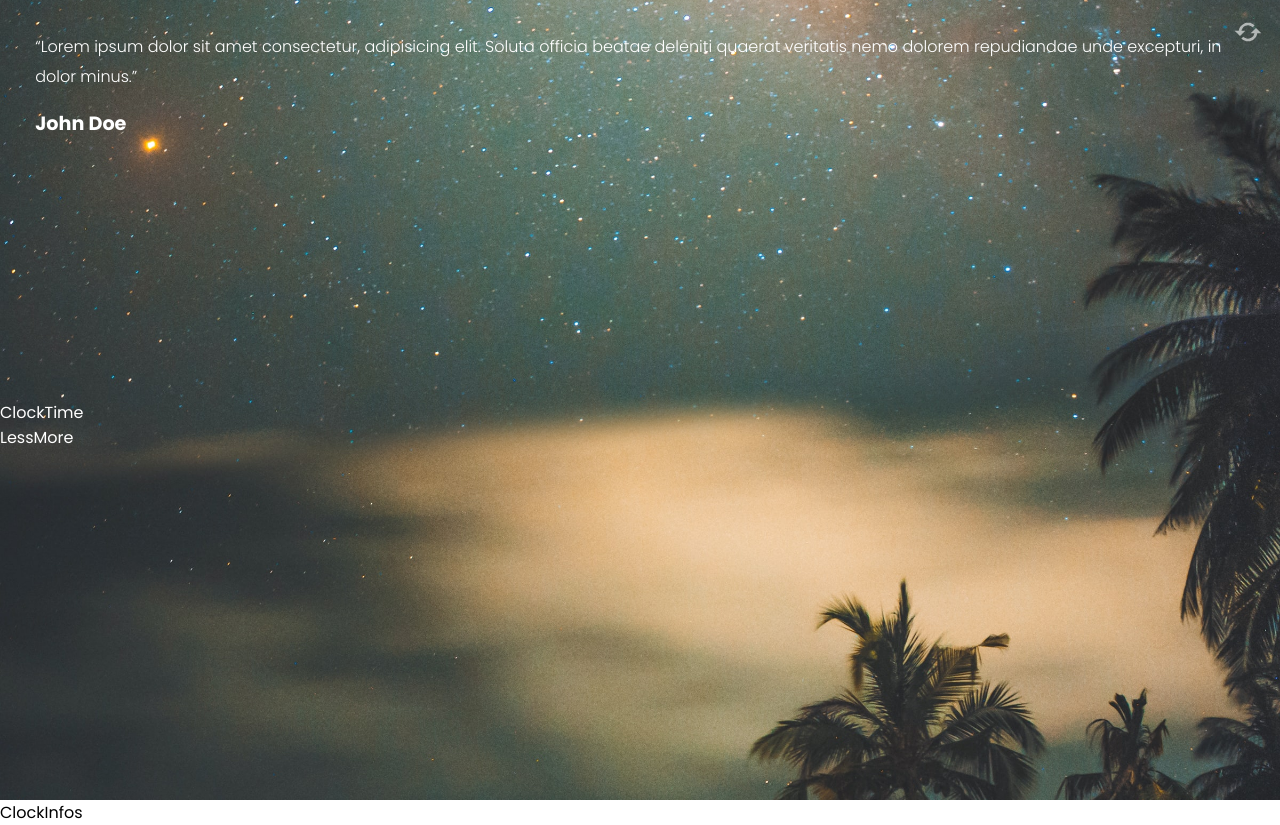
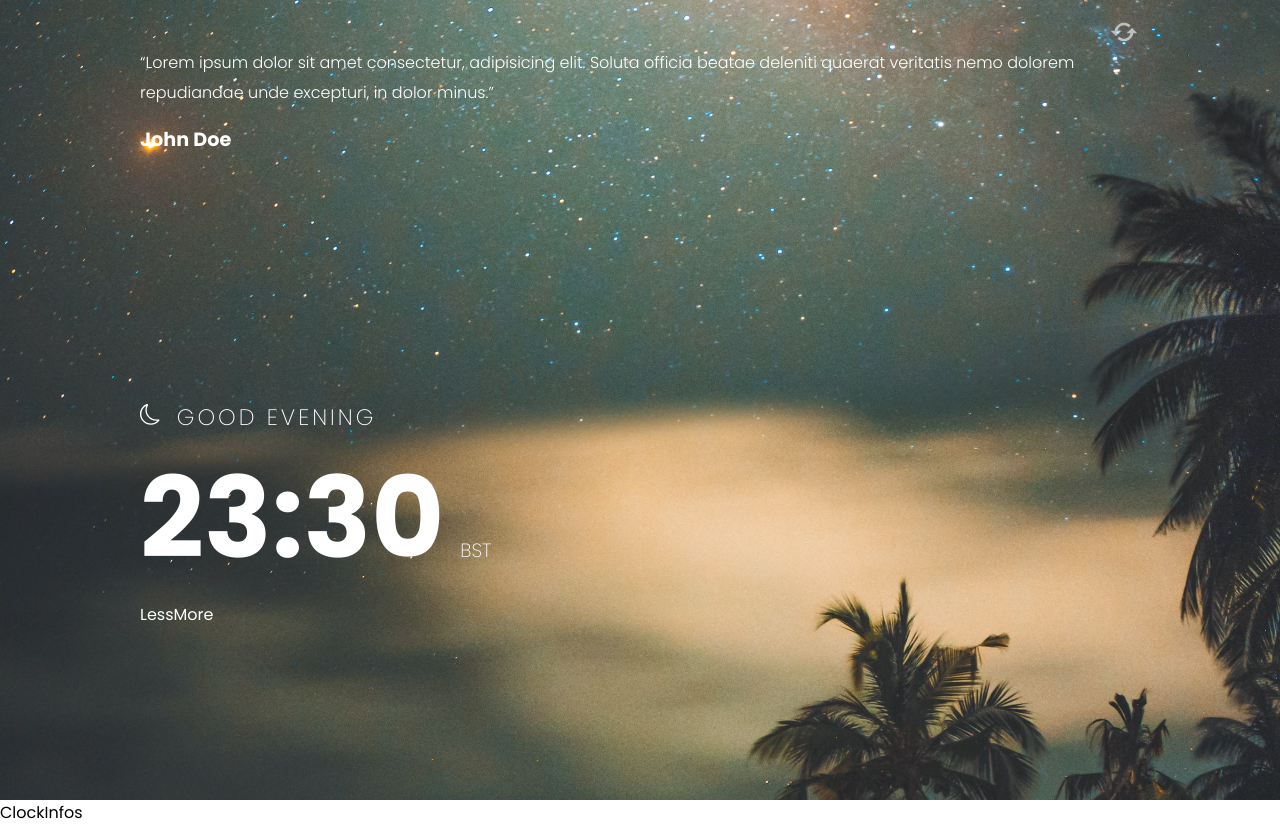
Before and after one commit to AbderrahmaneFadili/clock-app, a React (Create React App) app: page / in a window 1280 px wide. Built offline with nearby package versions, Linux system fonts and the light colour scheme.

Commit message:
Creating the ClockTime Component

```diff
--- a/src/components/Clock/Clock.jsx
+++ b/src/components/Clock/Clock.jsx
@@ -3,13 +3,16 @@ import Quote from "../Quote/Quote";
 import ClockTime from "../ClockTime/ClockTime";
 import LessMore from "../LessMore/LessMore";
 import { ClockContainer } from "./Clock.styles";
+import { Container } from "../../theme/GlobalStyle";
 
 const Clock = () => {
   return (
     <ClockContainer>
-      <Quote />
-      <ClockTime />
-      <LessMore />
+      <Container>
+        <Quote />
+        <ClockTime />
+        <LessMore />
+      </Container>
     </ClockContainer>
   );
 };
--- a/src/components/ClockTime/ClockTime.jsx
+++ b/src/components/ClockTime/ClockTime.jsx
@@ -1,7 +1,28 @@
 import React from "react";
+import {
+  ClockTimeClock,
+  ClockTimeGreating,
+  ClockTimeGreatingIcon,
+  ClockTimeGreatingText,
+  ClockTimeWrapper,
+  TimeZone,
+} from "./ClockTime.styles";
+import { BsMoon } from "react-icons/bs";
 
 const ClockTime = () => {
-  return <div>ClockTime</div>;
+  return (
+    <ClockTimeWrapper>
+      <ClockTimeGreating>
+        <ClockTimeGreatingIcon>
+          <BsMoon />
+        </ClockTimeGreatingIcon>
+        <ClockTimeGreatingText>Good Evening</ClockTimeGreatingText>
+      </ClockTimeGreating>
+      <ClockTimeClock>
+        23:30<TimeZone>BST</TimeZone>
+      </ClockTimeClock>
+    </ClockTimeWrapper>
+  );
 };
 
 export default ClockTime;
--- a/src/components/ClockTime/ClockTime.styles.js
+++ b/src/components/ClockTime/ClockTime.styles.js
@@ -0,0 +1,33 @@
+import styled from "styled-components";
+
+export const ClockTimeWrapper = styled.div`
+  display: flex;
+  flex-direction: column;
+`;
+
+export const ClockTimeGreating = styled.span`
+  display: flex;
+  align-items: center;
+`;
+
+export const ClockTimeGreatingIcon = styled.span`
+  margin-right: 1rem;
+  font-size: 1.3rem;
+`;
+
+export const ClockTimeGreatingText = styled.span`
+  font-size: 1.4rem;
+  text-transform: uppercase;
+  font-weight: 200;
+  letter-spacing: 3px;
+`;
+
+export const ClockTimeClock = styled.h1`
+  font-size: 7rem;
+`;
+
+export const TimeZone = styled.span`
+  font-size: 1.2rem;
+  font-weight: 200;
+  margin-left: 1rem;
+`;
--- a/src/components/Quote/Quote.styles.js
+++ b/src/components/Quote/Quote.styles.js
@@ -4,7 +4,7 @@ import { BiRefresh } from "react-icons/bi";
 export const QuoteWrapper = styled.div`
   display: flex;
   flex-direction: column;
-  padding: 2rem 2.2rem;
+  padding: 3rem 0;
   height: 50vh;
   position: relative;
 `;
@@ -22,7 +22,7 @@ export const QuoteAuthor = styled.h5`
 
 export const Refresh = styled(BiRefresh)`
   position: absolute;
-  right: 1rem;
+  right: 0;
   top: 1rem;
   font-size: 2rem;
   cursor: pointer;
```
